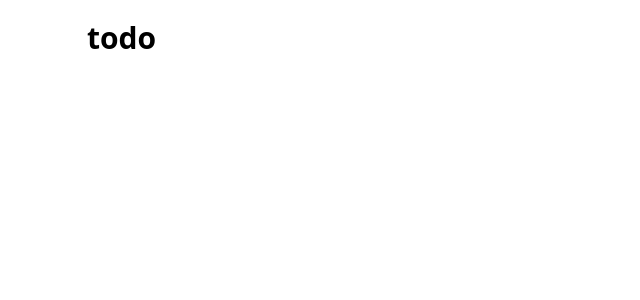
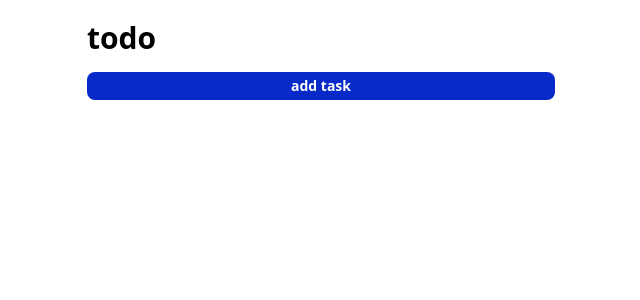
Before and after one commit to bogdea/todo, a React (Vite) app: page / in a window 1280 px wide. Shown: the top 300 px of the page, without its empty margins (319-959 px from the left). Built offline with nearby package versions, Linux system fonts and the light colour scheme.

Commit message:
update color palette

```diff
--- a/tailwind.config.js
+++ b/tailwind.config.js
@@ -5,6 +5,7 @@ export default {
     extend: {
       colors: {
         lightGray: "#868e96",
+        oceanBlue: "#072ac8",
       },
     },
     container: {
```
